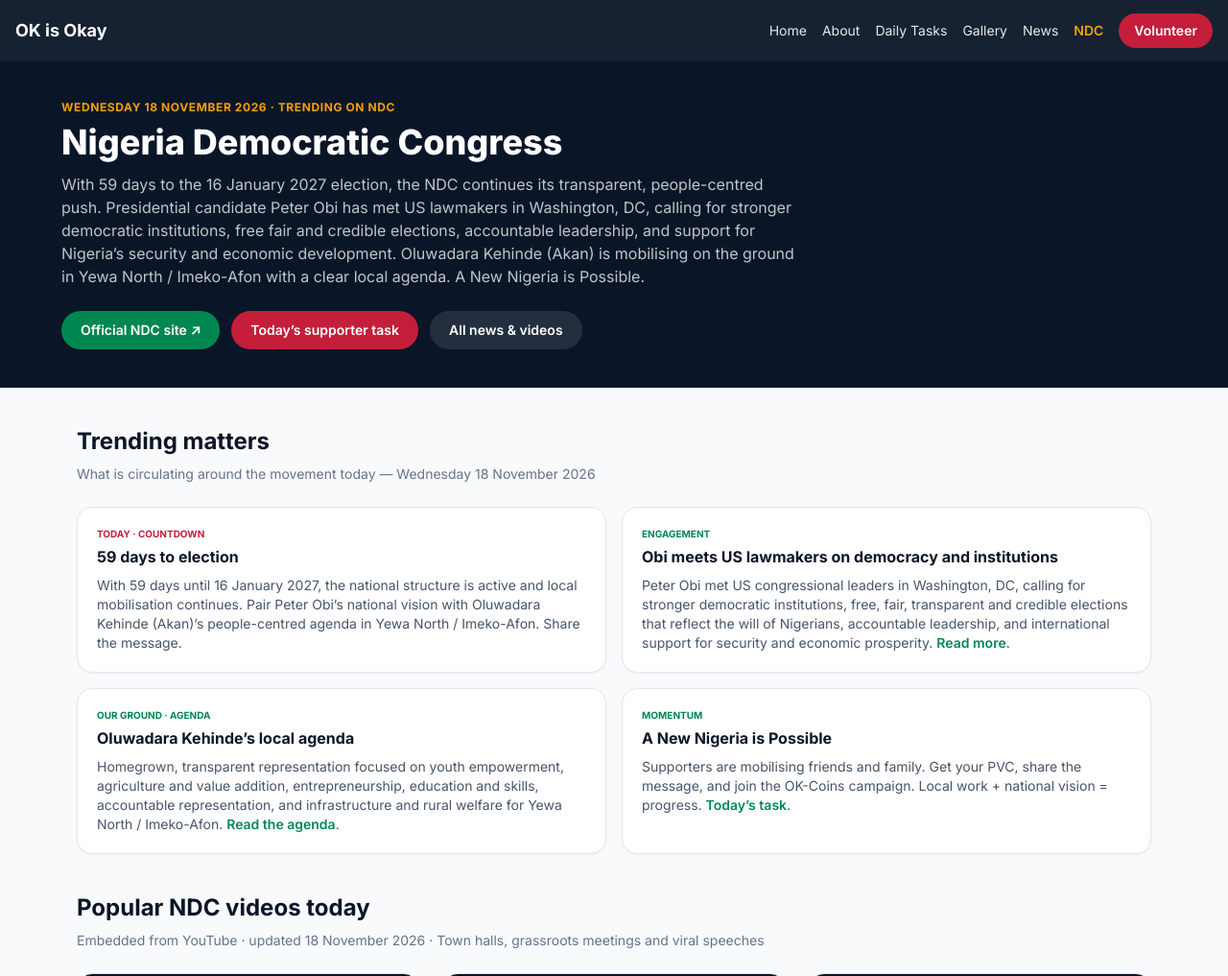
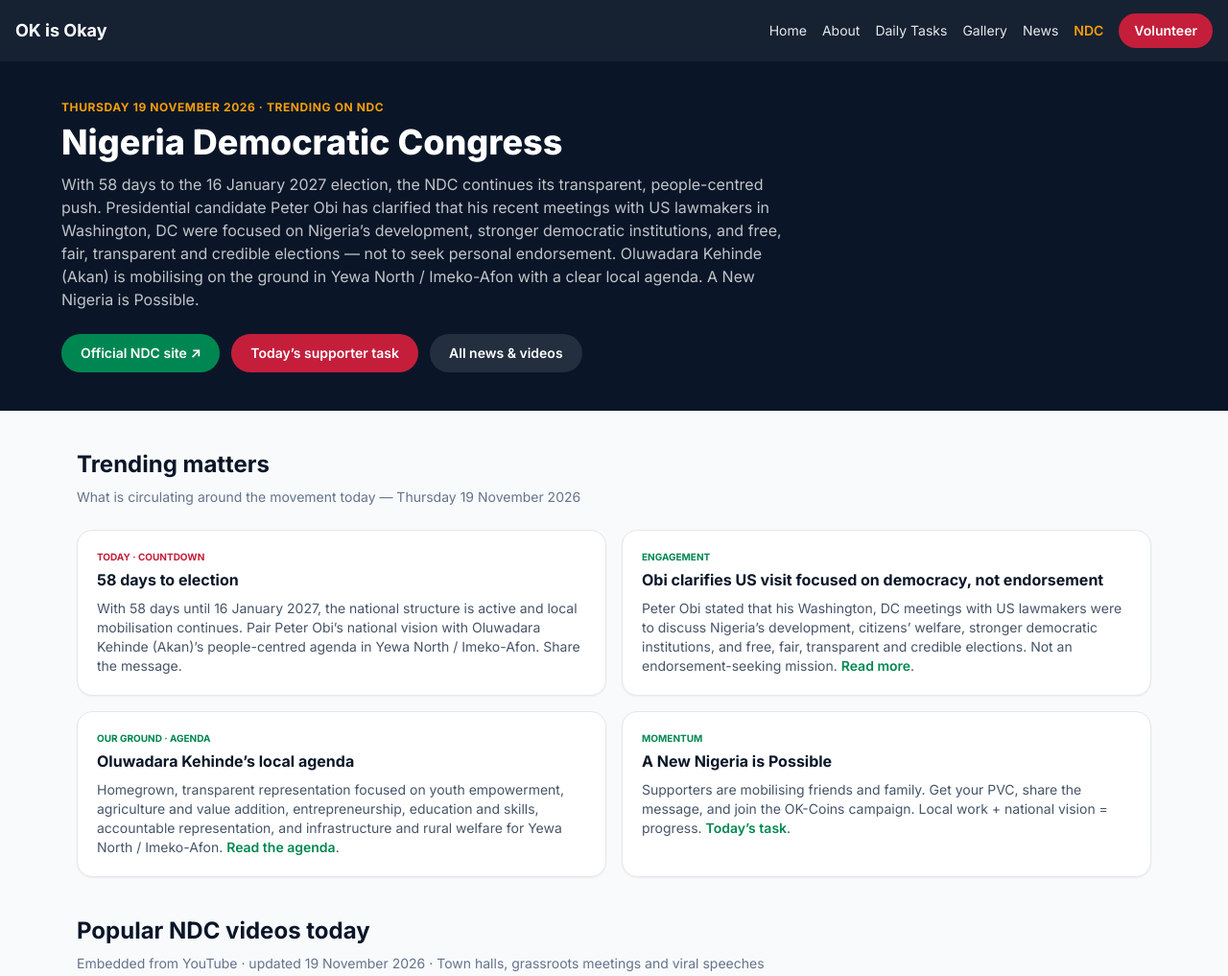
Before and after one commit to profkenny123/oluwadarakehinde, a plain HTML site: page ndc.html in a window 1280 px wide. Shown: the top 1017 px of the page at 96% size. Drawn offline with nearby package versions, Linux system fonts and the light colour scheme; grey boxes are pictures that could not be loaded.

Commit message:
Update NDC page for 19 Nov 2026 trending matters (58 days)

```diff
--- a/ndc.html
+++ b/ndc.html
@@ -45,9 +45,9 @@
 <main class="pt-16 flex-1">
 <section class="bg-navy text-white px-4 py-10">
 <div class="max-w-6xl mx-auto">
-<p class="text-brand-gold text-xs font-bold uppercase tracking-wider mb-2">Wednesday 18 November 2026 · Trending on NDC</p>
+<p class="text-brand-gold text-xs font-bold uppercase tracking-wider mb-2">Thursday 19 November 2026 · Trending on NDC</p>
 <h1 class="text-3xl md:text-4xl font-extrabold mb-3">Nigeria Democratic Congress</h1>
-<p class="text-white/75 max-w-3xl">With 59 days to the 16 January 2027 election, the NDC continues its transparent, people-centred push. Presidential candidate Peter Obi has met US lawmakers in Washington, DC, calling for stronger democratic institutions, free fair and credible elections, accountable leadership, and support for Nigeria’s security and economic development. Oluwadara Kehinde (Akan) is mobilising on the ground in Yewa North / Imeko-Afon with a clear local agenda. A New Nigeria is Possible.</p>
+<p class="text-white/75 max-w-3xl">With 58 days to the 16 January 2027 election, the NDC continues its transparent, people-centred push. Presidential candidate Peter Obi has clarified that his recent meetings with US lawmakers in Washington, DC were focused on Nigeria’s development, stronger democratic institutions, and free, fair, transparent and credible elections — not to seek personal endorsement. Oluwadara Kehinde (Akan) is mobilising on the ground in Yewa North / Imeko-Afon with a clear local agenda. A New Nigeria is Possible.</p>
 <div class="mt-6 flex flex-wrap gap-3">
 <a href="https://ndcnigeria.com/" target="_blank" rel="noopener" class="px-5 py-2.5 rounded-full bg-brand-green text-white text-sm font-semibold">Official NDC site ↗</a>
 <a href="tasks.html" class="px-5 py-2.5 rounded-full bg-brand-red text-white text-sm font-semibold">Today’s supporter task</a>
@@ -57,17 +57,17 @@
 </section>
 <section class="max-w-6xl mx-auto px-4 py-10">
 <h2 class="text-2xl font-bold text-navy mb-2">Trending matters</h2>
-<p class="text-slate-500 text-sm mb-6">What is circulating around the movement today — Wednesday 18 November 2026</p>
+<p class="text-slate-500 text-sm mb-6">What is circulating around the movement today — Thursday 19 November 2026</p>
 <div class="grid md:grid-cols-2 gap-4">
 <article class="bg-white rounded-2xl border shadow-sm p-5">
 <p class="text-[10px] font-bold uppercase text-brand-red mb-1">Today · Countdown</p>
-<h3 class="font-bold text-navy mb-2">59 days to election</h3>
-<p class="text-sm text-slate-600">With 59 days until 16 January 2027, the national structure is active and local mobilisation continues. Pair Peter Obi’s national vision with Oluwadara Kehinde (Akan)’s people-centred agenda in Yewa North / Imeko-Afon. Share the message.</p>
+<h3 class="font-bold text-navy mb-2">58 days to election</h3>
+<p class="text-sm text-slate-600">With 58 days until 16 January 2027, the national structure is active and local mobilisation continues. Pair Peter Obi’s national vision with Oluwadara Kehinde (Akan)’s people-centred agenda in Yewa North / Imeko-Afon. Share the message.</p>
 </article>
 <article class="bg-white rounded-2xl border shadow-sm p-5">
 <p class="text-[10px] font-bold uppercase text-brand-green mb-1">Engagement</p>
-<h3 class="font-bold text-navy mb-2">Obi meets US lawmakers on democracy and institutions</h3>
-<p class="text-sm text-slate-600">Peter Obi met US congressional leaders in Washington, DC, calling for stronger democratic institutions, free, fair, transparent and credible elections that reflect the will of Nigerians, accountable leadership, and international support for security and economic prosperity. <a class="text-brand-green font-semibold" href="https://tribuneonlineng.com/obi-meets-us-lawmakers-calls-for-stronger-democratic-institutions-in-nigeria/" target="_blank" rel="noopener">Read more</a>.</p>
+<h3 class="font-bold text-navy mb-2">Obi clarifies US visit focused on democracy, not endorsement</h3>
+<p class="text-sm text-slate-600">Peter Obi stated that his Washington, DC meetings with US lawmakers were to discuss Nigeria’s development, citizens’ welfare, stronger democratic institutions, and free, fair, transparent and credible elections. Not an endorsement-seeking mission. <a class="text-brand-green font-semibold" href="https://pmnewsnigeria.com/2026/11/18/obi-i-didnt-go-to-us-to-seek-endorsement/" target="_blank" rel="noopener">Read more</a>.</p>
 </article>
 <article class="bg-white rounded-2xl border shadow-sm p-5">
 <p class="text-[10px] font-bold uppercase text-brand-green mb-1">Our ground · Agenda</p>
@@ -83,7 +83,7 @@
 </section>
 <section class="max-w-6xl mx-auto px-4 pb-12">
 <h2 class="text-2xl font-bold text-navy mb-2">Popular NDC videos today</h2>
-<p class="text-slate-500 text-sm mb-6">Embedded from YouTube · updated 18 November 2026 · Town halls, grassroots meetings and viral speeches</p>
+<p class="text-slate-500 text-sm mb-6">Embedded from YouTube · updated 19 November 2026 · Town halls, grassroots meetings and viral speeches</p>
 <div id="videoGrid" class="grid sm:grid-cols-2 lg:grid-cols-3 gap-6"><p class="text-slate-500 col-span-full">Loading videos…</p></div>
 </section>
 <section class="bg-white border-t">
```
